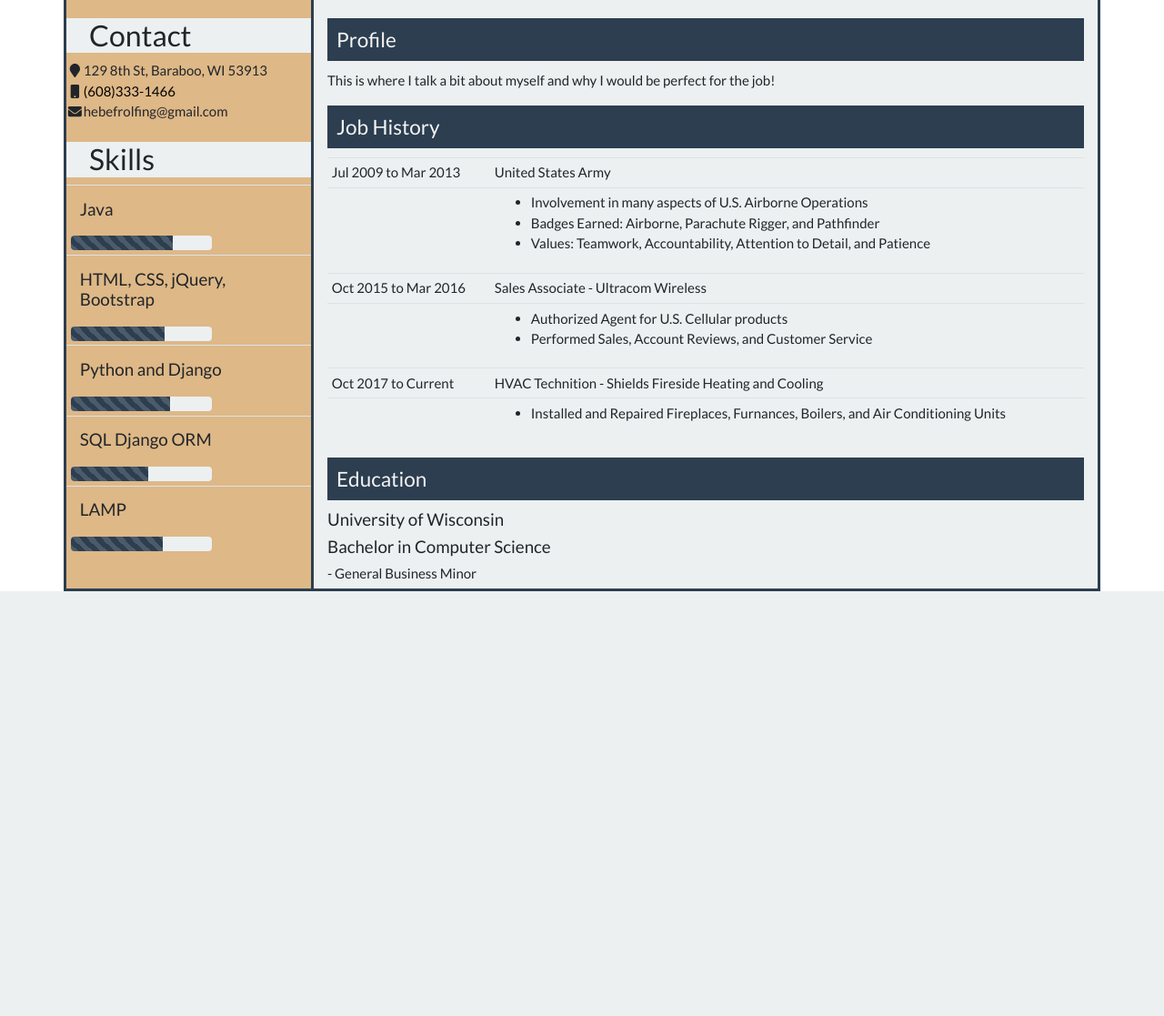
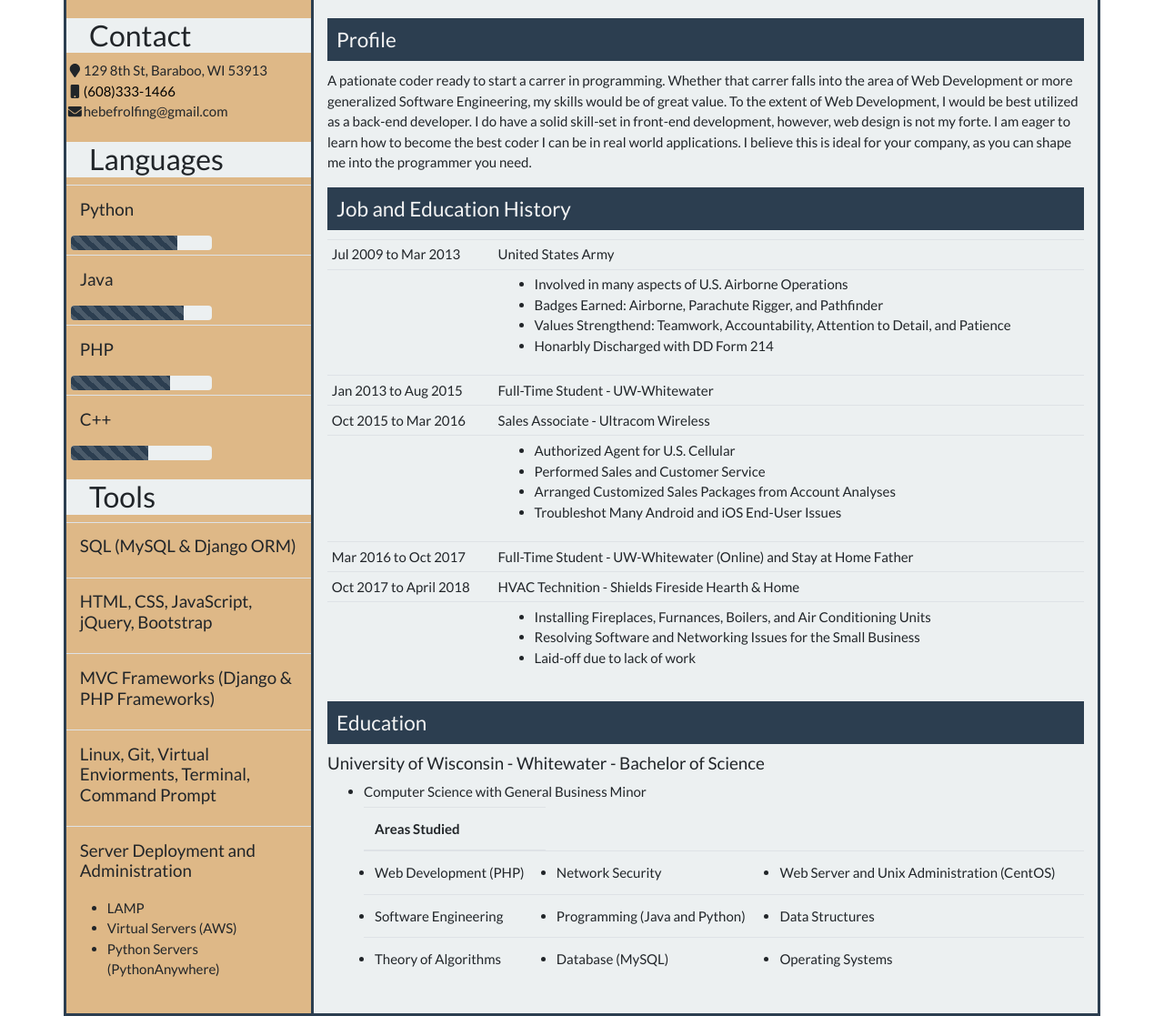
Before and after one commit to BrandonHebel/brandon, a Django app: page / in a window 1280 px wide. Shown: the part 190-1307 px from the top of the page at 91% size. Before the commit the page ends 840 px from the top, so only its background shows below. Run offline with Django 3.2, Linux system fonts and the light colour scheme; some libraries are stand-ins or nearby versions.

Commit message:
major resume update

```diff
--- a/brandon/settings.py
+++ b/brandon/settings.py
@@ -24,7 +24,7 @@ BASE_DIR = os.path.dirname(os.path.dirname(os.path.abspath(__file__)))
 # SECURITY WARNING: don't run with debug turned on in production!
 DEBUG = True
 
-ALLOWED_HOSTS = ['www.brandonhebel.com', 'localhost']
+ALLOWED_HOSTS = ['www.brandonhebel.com', 'localhost', '127.0.0.1']
 
 
 # Application definition
--- a/brandon/templates/base.html
+++ b/brandon/templates/base.html
@@ -8,16 +8,20 @@
     <!-- Bootstrap CSS -->
     <script defer src="https://use.fontawesome.com/releases/v5.0.6/js/all.js"></script>
     <link href="https://maxcdn.bootstrapcdn.com/bootswatch/4.0.0-beta.3/flatly/bootstrap.min.css" rel="stylesheet" integrity="sha384-+lmTKXkS+c9d34U9obDdGOZT7zqFicJDkhckYYsW7oenXR37T2OEV4uqfUO45M87" crossorigin="anonymous">
-    {% block style %}{% endblock %}
+    {% block stylesheet %}{% endblock %}
     {% block title %}{% endblock %}
   </head>
   <body>
+    <header>
+    </header>
+    <main>
     {% block content %}
     {% endblock %}
-
+    </main>
+    <footer>
+    </footer>
     <!-- Optional JavaScript -->
     <!-- jQuery first, then Popper.js, then Bootstrap JS -->
-
     <script src="http://code.jquery.com/jquery-3.3.1.min.js"
     integrity="sha256-FgpCb/KJQlLNfOu91ta32o/NMZxltwRo8QtmkMRdAu8="
     crossorigin="anonymous"></script>
@@ -29,6 +33,6 @@
     crossorigin="anonymous"></script>
     <script src="https://maxcdn.bootstrapcdn.com/bootstrap/4.0.0/js/bootstrap.min.js" integrity="sha384-JZR6Spejh4U02d8jOt6vLEHfe/JQGiRRSQQxSfFWpi1MquVdAyjUar5+76PVCmYl" crossorigin="anonymous"></script>
 
-    {% block script %}{% endblock %}
+    {% block javascript %}{% endblock %}
   </body>
 </html>
--- a/resume/templates/resume/index.html
+++ b/resume/templates/resume/index.html
@@ -1,7 +1,7 @@
 {% extends "base.html" %}
 {% load static %}
 {% block title %}<title>Brandon Hebel's Resume</title>{% endblock %}
-{% block style %}<link rel="stylesheet" href="{% static 'resume/style.css' %}">{% endblock %}
+{% block stylesheet %}<link rel="stylesheet" href="{% static 'resume/style.css' %}">{% endblock %}
 {% block content %}
   <div class="container">
     <div id="header-div" class="row header" > <!-- start #header-div -->
@@ -9,7 +9,7 @@
         <img id="self_portrait" src="{% static 'resume/me.jpg' %}" />
       </div>
       <div class="col-9 header">
-        <h1>Brandon Hebel</h1>
+        <h1 text-align="center">Brandon Hebel</h1>
         <table>
           <tbody>
             <tr>
@@ -27,58 +27,89 @@
         <div class="contact"><i class="fa fa-mobile fa-fw"></i><a href="tel:+1-608-333-1466">(608)333-1466</a></div>
         <div class="contact"><i class="fas fa-envelope fa-fw"></i>hebefrolfing@gmail.com</div>
         <br />
-        <h3>Skills</h3>
+        <h3>Languages</h3>
         <table class="table table-sm skill">
           <tr>
             <td class="left-col">
-              <h5 class="skill">Java</h5>
+              <h5 class="skill">Python</h5>
               <div class="progress">
-                <div class="progress-bar progress-bar-info progress-bar-striped" role="progressbar" aria-valuenow="60" aria-valuemin="0" aria-valuemax="100" style="width:72%">
+                <div class="progress-bar progress-bar-info progress-bar-striped" role="progressbar" aria-valuenow="75" aria-valuemin="0" aria-valuemax="100" style="width:75%">
                 </div>
               </div>
             </td>
           </tr>
           <tr>
             <td class="left-col">
-              <h5 class="skill">HTML, CSS, jQuery, Bootstrap</h5>
+              <h5 class="skill">Java</h5>
               <div class="progress">
-                <div class="progress-bar progress-bar-striped" role="progressbar" aria-valuenow="60" aria-valuemin="0" aria-valuemax="100" style="width:66%"></div>
-              </div>
-            </td>
-          </tr>
-          <tr>
-            <td class="left-col">
-              <h5 class="skill">Python and Django</h5>
-              <div class="progress">
-                <div class="progress-bar progress-bar-striped" role="progressbar" aria-valuenow="60" aria-valuemin="0" aria-valuemax="100" style="width:70%">
+                <div class="progress-bar progress-bar-info progress-bar-striped" role="progressbar" aria-valuenow="80" aria-valuemin="0" aria-valuemax="100" style="width:80%">
                 </div>
               </div>
             </td>
           </tr>
           <tr>
             <td class="left-col">
-              <h5 class="skill">SQL Django ORM</h5>
+              <h5 class="skill">PHP</h5>
               <div class="progress">
-                <div class="progress-bar progress-bar-striped" role="progressbar" aria-valuenow="60" aria-valuemin="0" aria-valuemax="100" style="width:55%">
+                <div class="progress-bar progress-bar-info progress-bar-striped" role="progressbar" aria-valuenow="70" aria-valuemin="0" aria-valuemax="100" style="width:70%">
                 </div>
               </div>
             </td>
           </tr>
           <tr>
             <td class="left-col">
-              <h5 class="skill">LAMP</h5>
+              <h5 class="skill">C++</h5>
               <div class="progress">
-                <div class="progress-bar progress-bar-striped" role="progressbar" aria-valuenow="60" aria-valuemin="0" aria-valuemax="100" style="width:65%">
+                <div class="progress-bar progress-bar-info progress-bar-striped" role="progressbar" aria-valuenow="55" aria-valuemin="0" aria-valuemax="100" style="width:55%">
                 </div>
               </div>
+            </td>
+          </tr>
+        </table>
+        <h3>Tools</h3>
+        <table class="table table-sm skill">
+          <tr>
+            <td class="left-col">
+              <h5 class="skill">SQL (MySQL & Django ORM)</h5>
+            </td>
+          </tr>
+          <tr>
+            <td class="left-col">
+              <h5 class="skill">HTML, CSS, JavaScript, jQuery, Bootstrap</h5>
+            </td>
+          </tr>
+          <tr>
+            <td class="left-col">
+              <h5 class="skill">MVC Frameworks (Django & PHP Frameworks)</h5>
+            </td>
+          </tr>
+          <tr>
+            <td class="left-col">
+              <h5 class="skill">Linux, Git, Virtual Enviorments, Terminal, Command Prompt</h5>
+            </td>
+          </tr>
+          <tr>
+            <td class="left-col">
+              <h5 class="skill">Server Deployment and Administration</h5>
+              <ul>
+                <li>LAMP</li>
+                <li>Virtual Servers (AWS)</li>
+                <li>Python Servers (PythonAnywhere)</li>
             </td>
           </tr>
         </table>
       </div> <!-- end left-col -->
       <div id="right-col" class="col"> <!-- start #right-col -->
         <h4>Profile</h4>
-        <p>This is where I talk a bit about myself and why I would be perfect for the job!
-        <h4>Job History</h4>
+        <p>A pationate coder ready to start a carrer in programming. Whether that
+          carrer falls into the area of Web Development or more generalized Software
+          Engineering, my skills would be of great value. To the extent of Web Development,
+          I would be best utilized as a back-end developer.  I do have a solid skill-set
+          in front-end development, however, web design is not my forte.  I am eager to learn
+          how to become the best coder I can be in real world applications. I believe this
+          is ideal for your company, as you can shape me into the programmer you need.
+        </p>
+        <h4>Job and Education History</h4>
         <table class="table table-sm">
           <tbody>
             <tr><td>Jul 2009 to Mar 2013</td>
@@ -87,11 +118,15 @@
             <tr><td></td>
               <td>
                 <ul>
-                  <li>Involvement in many aspects of U.S. Airborne Operations</li>
+                  <li>Involved in many aspects of U.S. Airborne Operations</li>
                   <li>Badges Earned: Airborne, Parachute Rigger, and Pathfinder</li>
-                  <li>Values: Teamwork, Accountability, Attention to Detail, and Patience</li>
+                  <li>Values Strengthend: Teamwork, Accountability, Attention to Detail, and Patience</li>
+                  <li>Honarbly Discharged with DD Form 214</li>
                 </ul>
               </td>
+            </tr>
+            <tr><td>Jan 2013 to Aug 2015</td>
+              <td>Full-Time Student - UW-Whitewater</td>
             </tr>
             <tr><td>Oct 2015 to Mar 2016</td>
               <td>Sales Associate - Ultracom Wireless</td>
@@ -99,29 +134,54 @@
             <tr><td></td>
               <td>
                 <ul>
-                  <li>Authorized Agent for U.S. Cellular products</li>
-                  <li>Performed Sales, Account Reviews, and Customer Service</li>
+                  <li>Authorized Agent for U.S. Cellular</li>
+                  <li>Performed Sales and Customer Service</li>
+                  <li>Arranged Customized Sales Packages from Account Analyses</li>
+                  <li>Troubleshot Many Android and iOS End-User Issues</li>
                 </ul>
               </td>
             </tr>
-            <tr><td>Oct 2017 to Current</td>
-              <td>HVAC Technition - Shields Fireside Heating and Cooling</td>
+            <tr><td>Mar 2016 to Oct 2017</td>
+              <td>Full-Time Student - UW-Whitewater (Online) and Stay at Home Father</td>
+            </tr>
+            <tr><td>Oct 2017 to April 2018</td>
+              <td>HVAC Technition - Shields Fireside Hearth & Home</td>
             </tr>
             <tr><td></td>
               <td>
                 <ul>
-                  <li>Installed and Repaired Fireplaces, Furnances, Boilers, and Air Conditioning Units</li>
+                  <li>Installing Fireplaces, Furnances, Boilers, and Air Conditioning Units</li>
+                  <li>Resolving Software and Networking Issues for the Small Business</li>
+                  <li>Laid-off due to lack of work</li>
                 </ul>
               </td>
             </tr>
           </tbody>
         </table>
         <h4>Education</h4>
-        <h5>University of Wisconsin</h5>
-        <h5>Bachelor in Computer Science</h5>
-        <h6>- General Business Minor</h6>
+        <h5>University of Wisconsin - Whitewater - Bachelor of Science</h5>
+        <ul>
+          <li><h6>Computer Science with General Business Minor</h6></li>
+          <table class="table"><thead><th>Areas Studied</th></thead>
+            <tr>
+              <td><li>Web Development (PHP)</li></td>
+              <td><li>Network Security</li></td>
+              <td><li>Web Server and Unix Administration (CentOS)</li></td>
+            </tr>
+            <tr>
+              <td><li>Software Engineering</li></td>
+              <td><li>Programming (Java and Python)</li></td>
+              <td><li>Data Structures</li></td>
+            </tr>
+            <tr>
+              <td><li>Theory of Algorithms</li></td>
+              <td><li>Database (MySQL)</li></td>
+              <td><li>Operating Systems</li></td>
+
+          </table>
+        </ul>
       </div> <!-- end #right-col -->
     </div> <!-- end #body-div -->
   </div> <!-- end .container -->
-  {% block script %}<script src="http://localhost:35729/livereload.js"></script>{% endblock %}
+  {% block javascript %}<script src="http://localhost:35729/livereload.js"></script>{% endblock %}
 {% endblock %}
```
Also changed, not shown: resume/templates/resume/job_history.html (deleted, +0 -15 lines).
